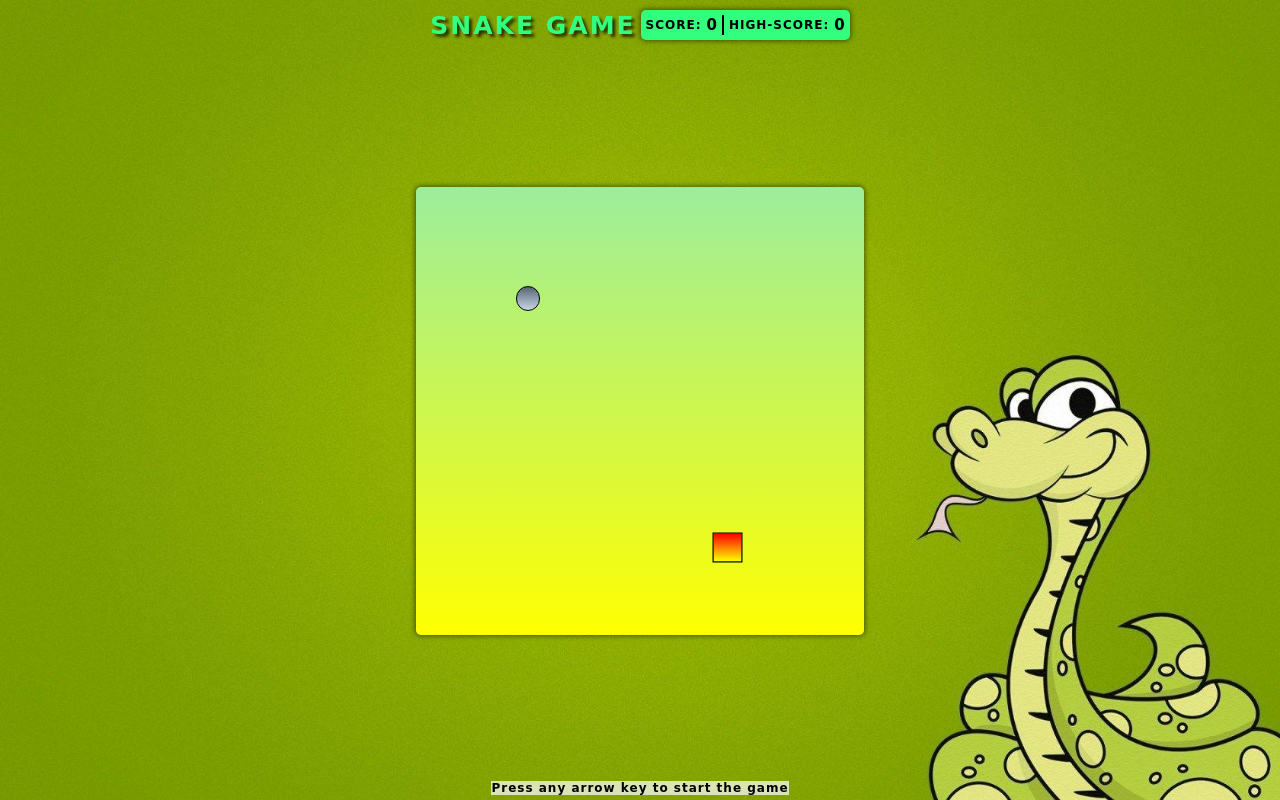
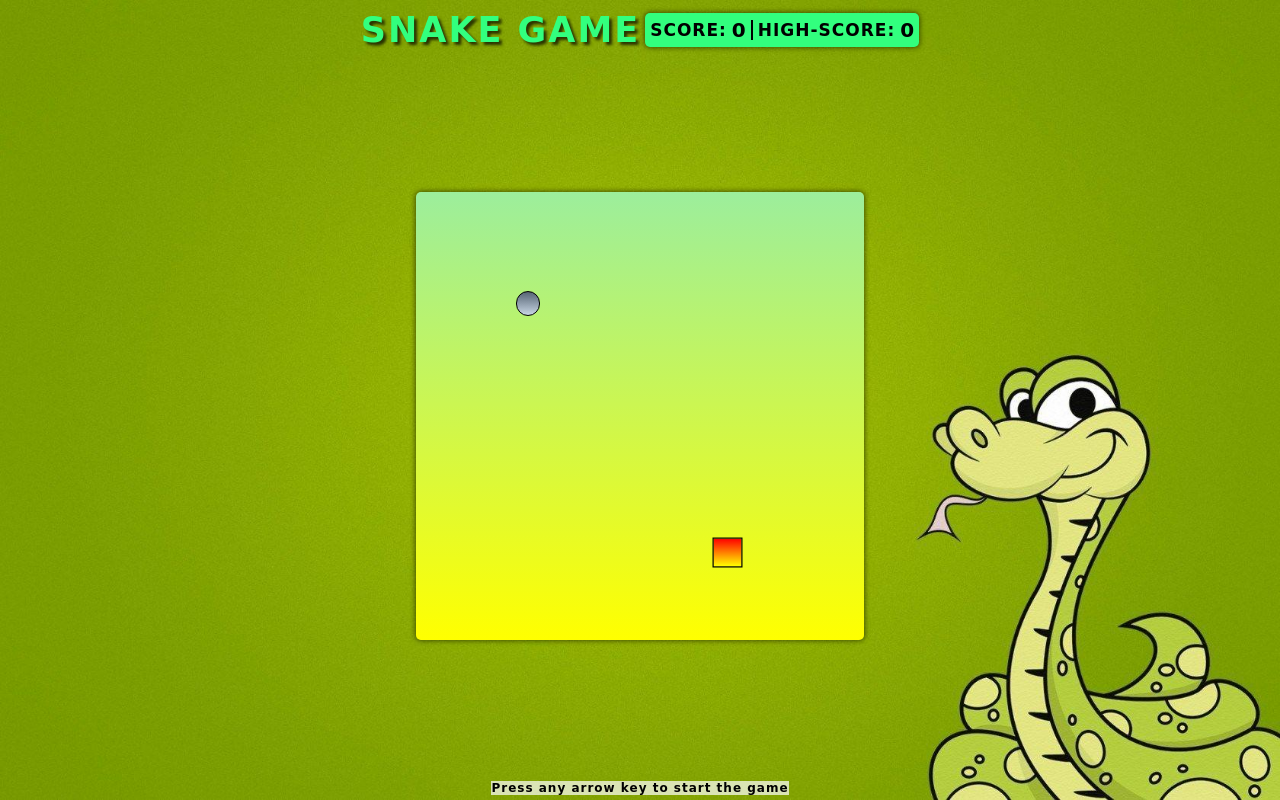
Before and after one commit to nipun140/snakeGame, a plain HTML site: page index.html in a window 1280 px wide. Drawn offline with Linux system fonts and the light colour scheme; a web font is replaced by a local one.

Commit message:
css cjhanged

```diff
--- a/scss/main.css
+++ b/scss/main.css
@@ -53,7 +53,7 @@ header {
 
 .title {
   text-align: center;
-  font-size: 2.5rem;
+  font-size: 3.5rem;
   letter-spacing: 0.2rem;
   text-transform: uppercase;
   margin-right: 0.5rem;
@@ -76,7 +76,7 @@ header {
 }
 
 .score-box .score-text {
-  font-size: 1.2rem;
+  font-size: 1.7rem;
   letter-spacing: 0.1rem;
   text-transform: uppercase;
   font-weight: bold;
@@ -85,7 +85,7 @@ header {
 .score-box .score-val {
   margin-left: 0.5rem;
   font-weight: bold;
-  font-size: 1.5rem;
+  font-size: 2rem;
 }
 
 .score-box .line {
```
Also changed, not shown: 1 other file.
